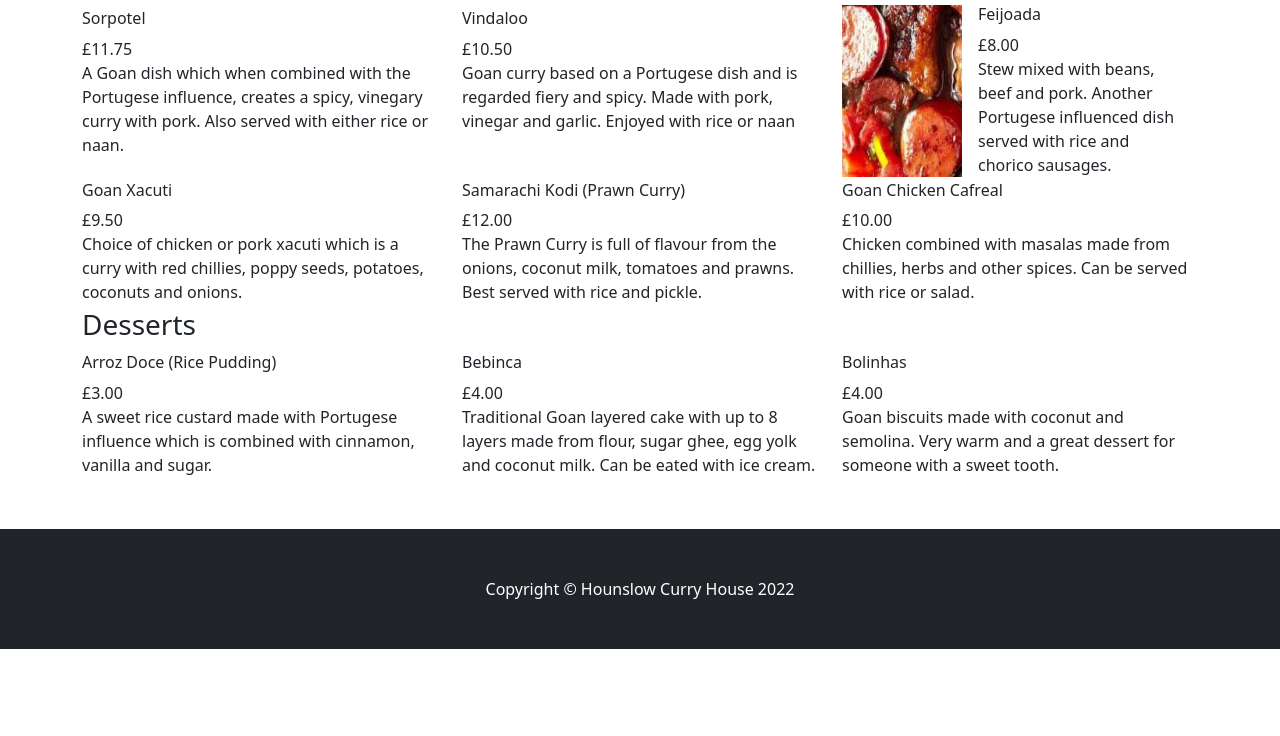
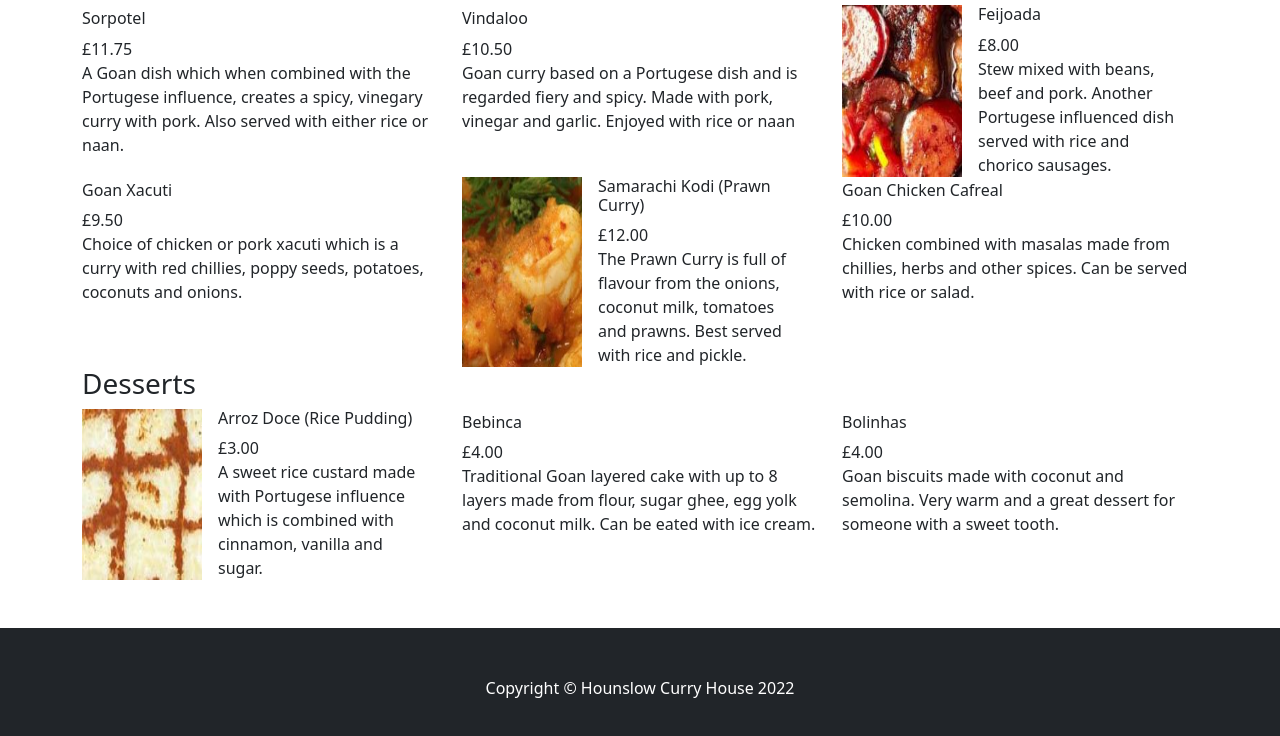
Before and after one commit to baljeett/unit6-website, a plain HTML site: page menu.html in a window 1280 px wide. Shown: the part 1075-1811 px from the top of the page. Before the commit the page ends 1724 px from the top, so only its background shows below. Drawn offline with nearby package versions, Linux system fonts and the light colour scheme.

Commit message:
added more images in menu

```diff
--- a/menu.html
+++ b/menu.html
@@ -162,11 +162,14 @@
 
                         <div class="col-4 flex-grow-1 flex-shrink-1">
 
-                            <div class="d-flex flex-column my-1">
+                            <div class="d-flex">
+                                <img src="assets/prawn.JPG" width="120" class="mr-5">
+                                <div class="d-flex flex-column mx-3">
                                     <h6 class="dish-title">Samarachi Kodi (Prawn Curry)</h6>
                                     <div>£12.00</div>
                                     <div>The Prawn Curry is full of flavour from the onions, coconut milk, tomatoes and
                                         prawns. Best served with rice and pickle.</div>
+                                    </div>
                             </div>
                         </div>
 
@@ -188,11 +191,14 @@
 
                             <div class="col flex-grow-1 flex-shrink-1">
 
-                                <div class="d-flex flex-column my-1">
+                                <div class="d-flex">
+                                    <img src="assets/arroz.JPG" width="120" class="mr-5">
+                                    <div class="d-flex flex-column mx-3">
                                         <h6 class="dish-title">Arroz Doce (Rice Pudding)</h6>
                                         <div>£3.00</div>
                                         <div>A sweet rice custard made with Portugese influence which is combined with
                                             cinnamon, vanilla and sugar.</div>
+                                </div>
                                 </div>
                                     </div>
 
```
Also changed, not shown: assets/Arroz.JPG (added), assets/prawn.JPG (added). Lines whose indentation alone changed are shown as unchanged.
